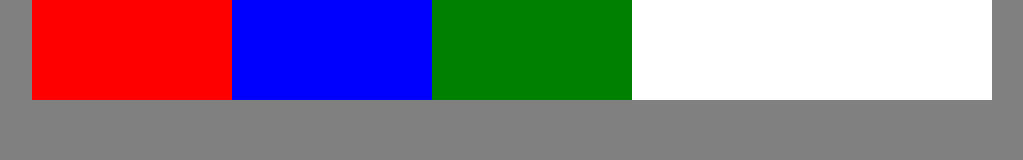
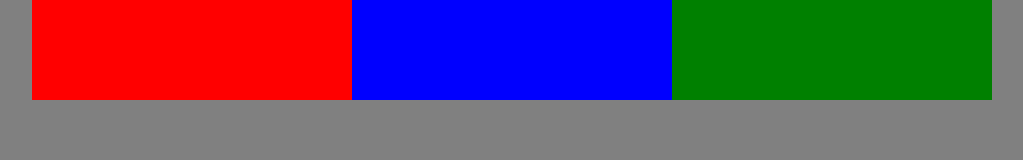
Before and after one commit to Sossna/CSS-Flexbox, a plain HTML site: page index.html in a window 1280 px wide. Shown: the whole page, without its empty margins (128-1151 px from the left). Drawn offline with Linux system fonts and the light colour scheme.

Commit message:
Flex combined

```diff
--- a/style.css
+++ b/style.css
@@ -21,13 +21,11 @@
 
 .box{
     height: 100px;
-    flex-basis: 200px;
-
+    flex: 1 0 200px;
 }
 
 .one{
     background: red;
-
 
 }
 
```
